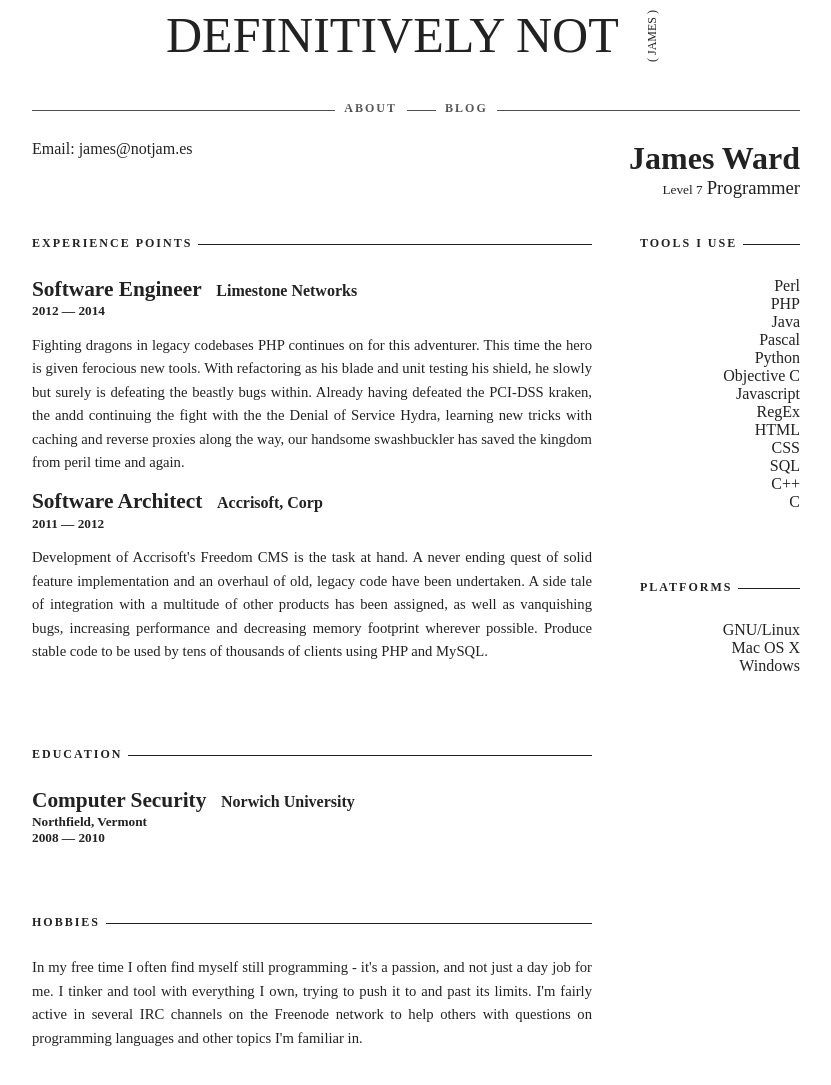
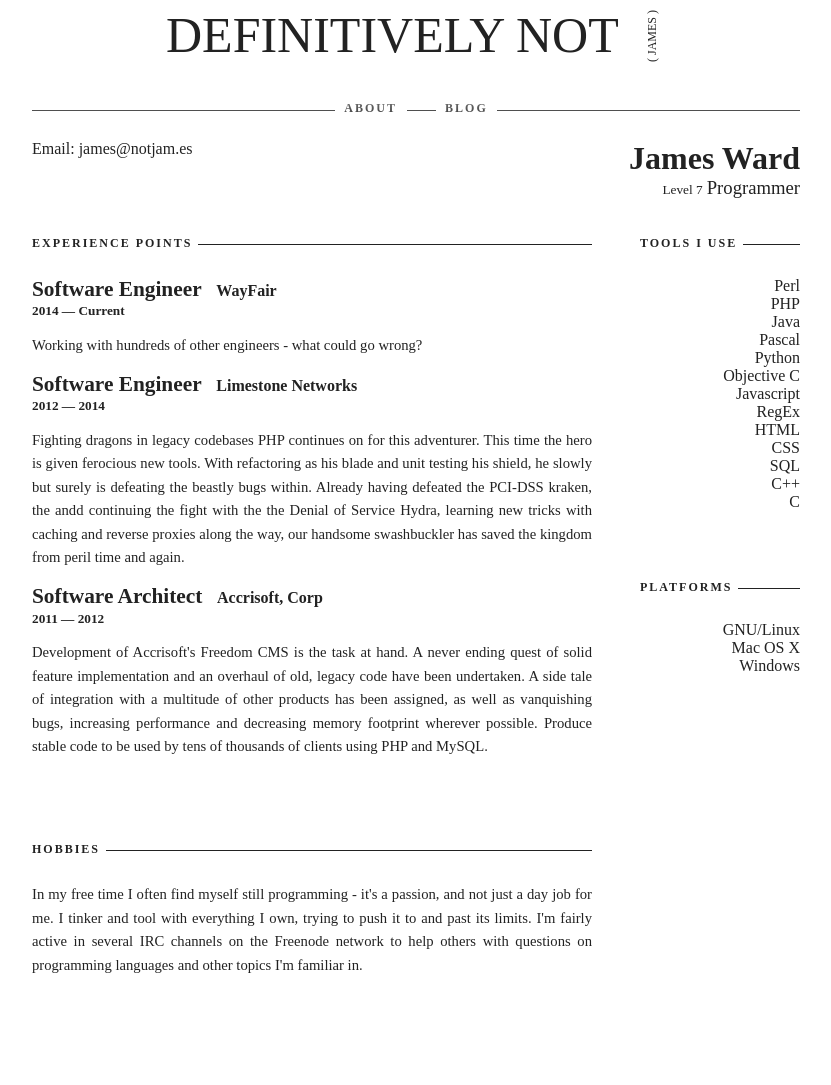
Before and after one commit to imnotjames/imnotjames.github.io, a Jekyll site: the page built from resume.html, in a window 1280 px wide and 1129 px high. Shown: the top 1085 px of the window, without its empty margins (224-1055 px from the left). Built offline with Jekyll 4.4.1, drawn with Linux system fonts in a browser that asks for light colours; some web fonts are replaced; Markdown is read by kramdown in place of the engine named in the settings.

Commit message:
add wayfair and remove education

```diff
--- a/resume.html
+++ b/resume.html
@@ -65,6 +65,23 @@ title: Resume
 			<ul>
 				<li>
 					<h3 class="title">Software Engineer</h3>
+					<h4 class="organization">WayFair</h4>
+					<h5 class="timeframe">
+						<span title="February 17th, 2014">
+							2014
+						</span>
+						&mdash;
+						<span>
+							Current
+						</span>
+					</h5>
+					<blockquote>
+						Working with hundreds of other engineers - what could go wrong?
+					</blockquote>
+				</li>
+
+				<li>
+					<h3 class="title">Software Engineer</h3>
 					<h4 class="organization">Limestone Networks</h4>
 					<h5 class="timeframe">
 						<span title="April 24th, 2012">
@@ -104,22 +121,6 @@ title: Resume
 				</li>
 			</ul>
 		</article>
-		<article id="about_education">
-			<header>
-				<h2 class="title">
-					Education
-				</h2>
-			</header>
-
-			<ul>
-				<li>
-					<h3 class="title">Computer Security</h3>
-					<h4 class="organization">Norwich University</h4>
-					<h5 class="aboutItemLocation">Northfield, Vermont</h5>
-					<h5 class="aboutItemTimeframe">2008 &mdash; 2010</h5>
-				</li>
-			</ul>
-		</article>
 		<article id="about_hobbies">
 			<header>
 				<h2 class="title">
```
